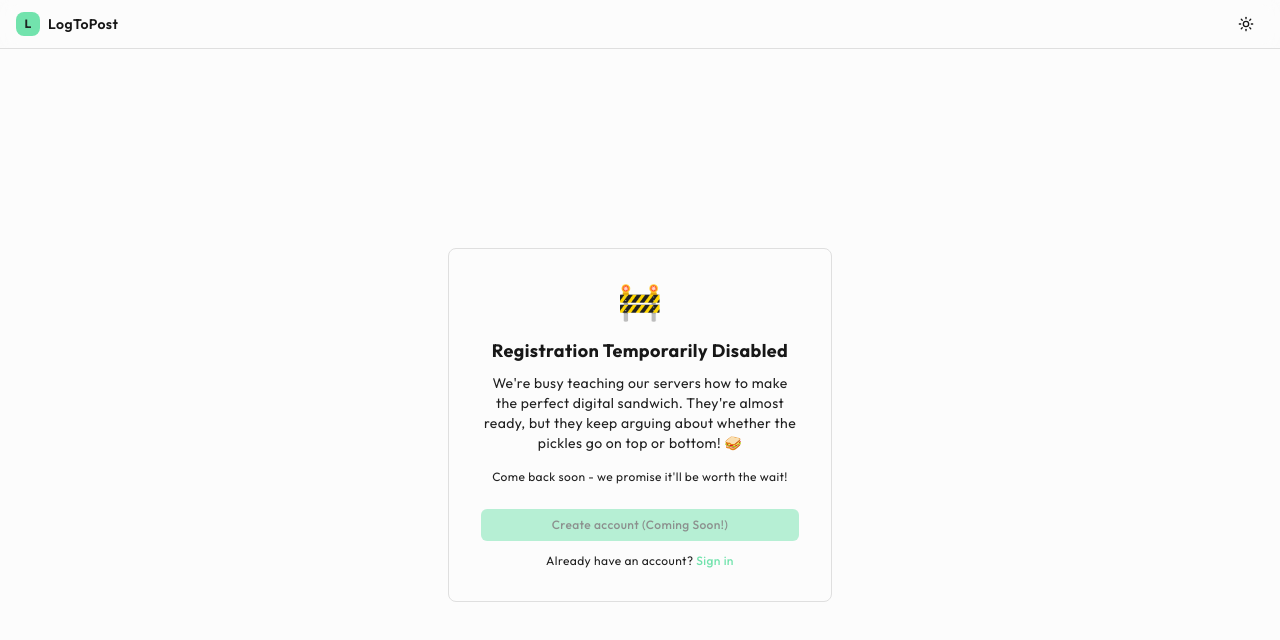
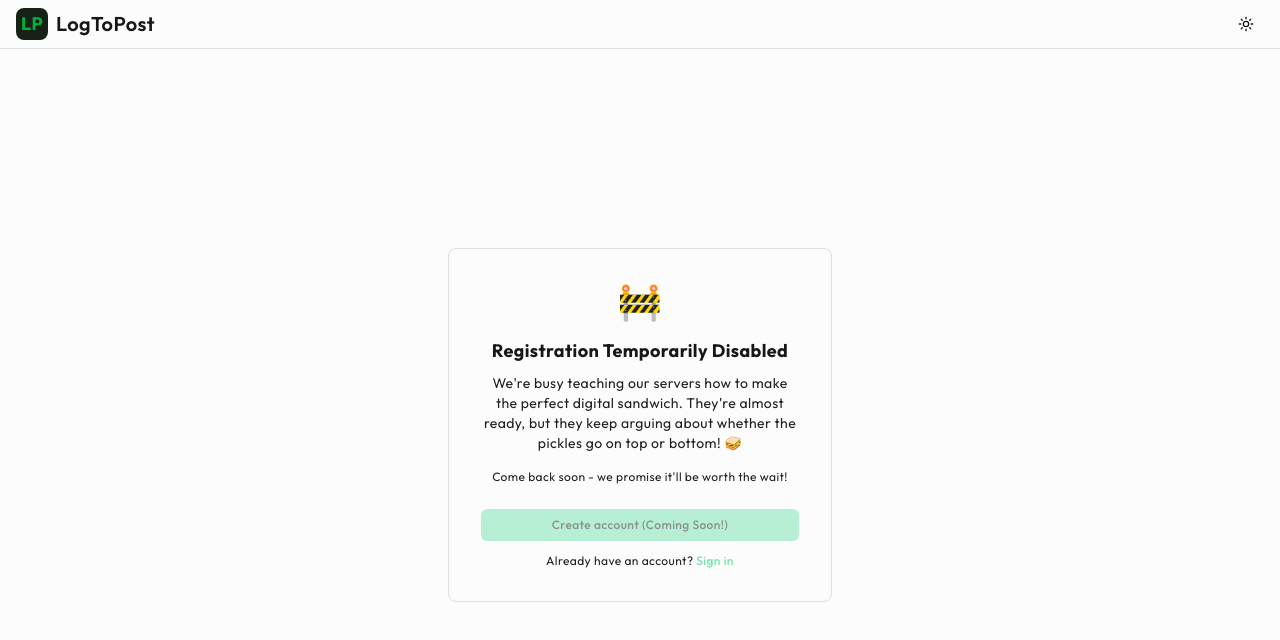
Before and after one commit to zdravkodanailov7/logtopost, a Next.js app in the folder frontend/: page /register in a window 1280 px wide. Shown: the top 640 px of the page. Built offline with nearby package versions, Linux system fonts and the light colour scheme; no server answers.

Commit message:
update icon on login and register

```diff
--- a/frontend/app/login/page.tsx
+++ b/frontend/app/login/page.tsx
@@ -31,10 +31,10 @@ export default function LoginPage() {
       <header className="border-b border-border bg-card/50 backdrop-blur supports-[backdrop-filter]:bg-card/30">
         <div className="container mx-auto flex h-12 max-w-7xl items-center justify-between px-4">
           <Link href="/" className="flex items-center space-x-2">
-            <div className="flex h-6 w-6 items-center justify-center rounded bg-primary">
-              <span className="text-xs font-bold text-primary-foreground">L</span>
+            <div className="flex h-8 w-8 items-center justify-center rounded-lg bg-[#162216] transition-all duration-500 ease-in-out">
+              <span className="text-lg font-bold text-[#00B23C]">LP</span>
             </div>
-            <h1 className="text-sm font-semibold text-foreground">LogToPost</h1>
+            <h1 className="text-xl font-semibold text-foreground transition-colors duration-500 ease-in-out">LogToPost</h1>
           </Link>
 
           <ThemeToggle />
--- a/frontend/app/register/page.tsx
+++ b/frontend/app/register/page.tsx
@@ -43,10 +43,10 @@ export default function RegisterPage() {
       <header className="border-b border-border bg-card/50 backdrop-blur supports-[backdrop-filter]:bg-card/30">
         <div className="container mx-auto flex h-12 max-w-7xl items-center justify-between px-4">
           <Link href="/" className="flex items-center space-x-2">
-            <div className="flex h-6 w-6 items-center justify-center rounded bg-primary">
-              <span className="text-xs font-bold text-primary-foreground">L</span>
+            <div className="flex h-8 w-8 items-center justify-center rounded-lg bg-[#162216] transition-all duration-500 ease-in-out">
+              <span className="text-lg font-bold text-[#00B23C]">LP</span>
             </div>
-            <h1 className="text-sm font-semibold text-foreground">LogToPost</h1>
+            <h1 className="text-xl font-semibold text-foreground transition-colors duration-500 ease-in-out">LogToPost</h1>
           </Link>
 
           <ThemeToggle />
```
